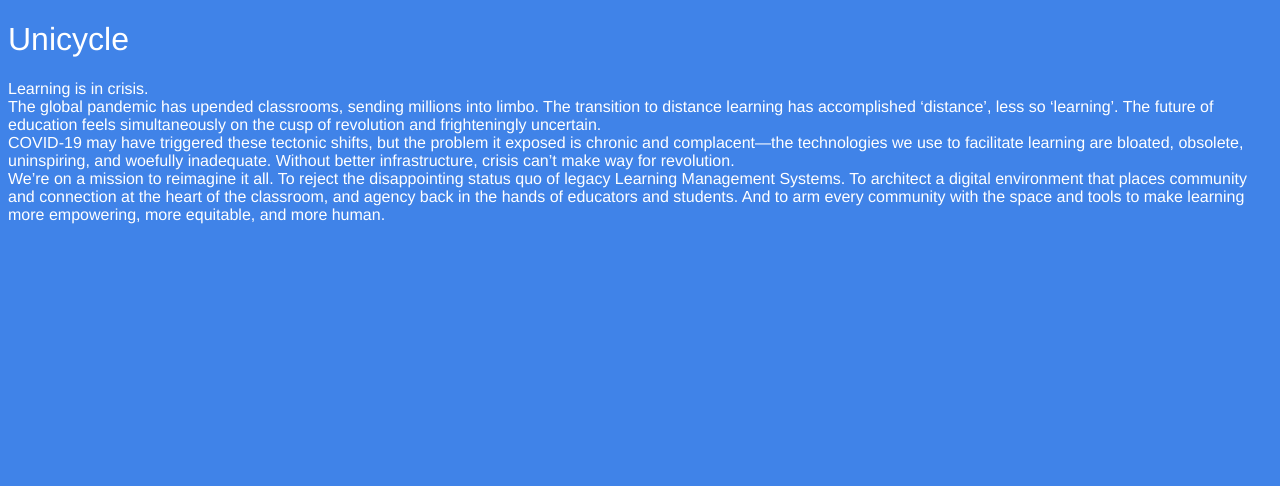
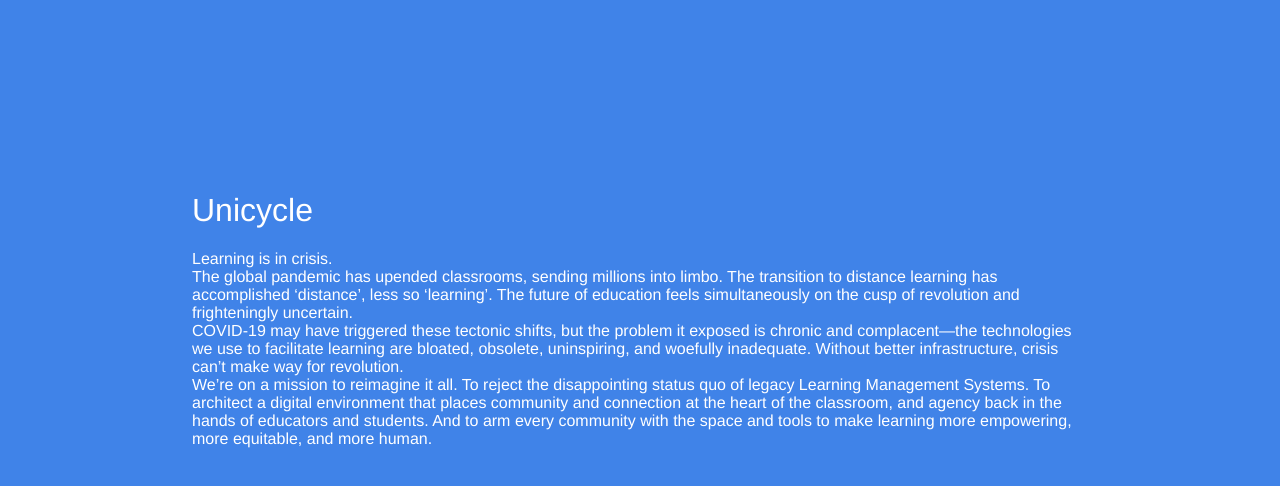
Before and after one commit to codewitch/codewitch.github.io, a plain HTML site: page index.html in a window 1280 px wide. Drawn offline with Linux system fonts and the light colour scheme; a script that the page names is missing.

Commit message:
Update main.css

```diff
--- a/css/main.css
+++ b/css/main.css
@@ -2,6 +2,8 @@
   background-color: #4083E8;
   color: #FFFFFF;
   font-family: "HelveticaNeue-Light", "Helvetica Neue Light", "Helvetica Neue", Helvetica, Arial, "Lucida Grande", sans-serif;
+  max-width: 1200px;
+  margin: 15% 15% 0 15%;
 }
 
 h1 {
```
